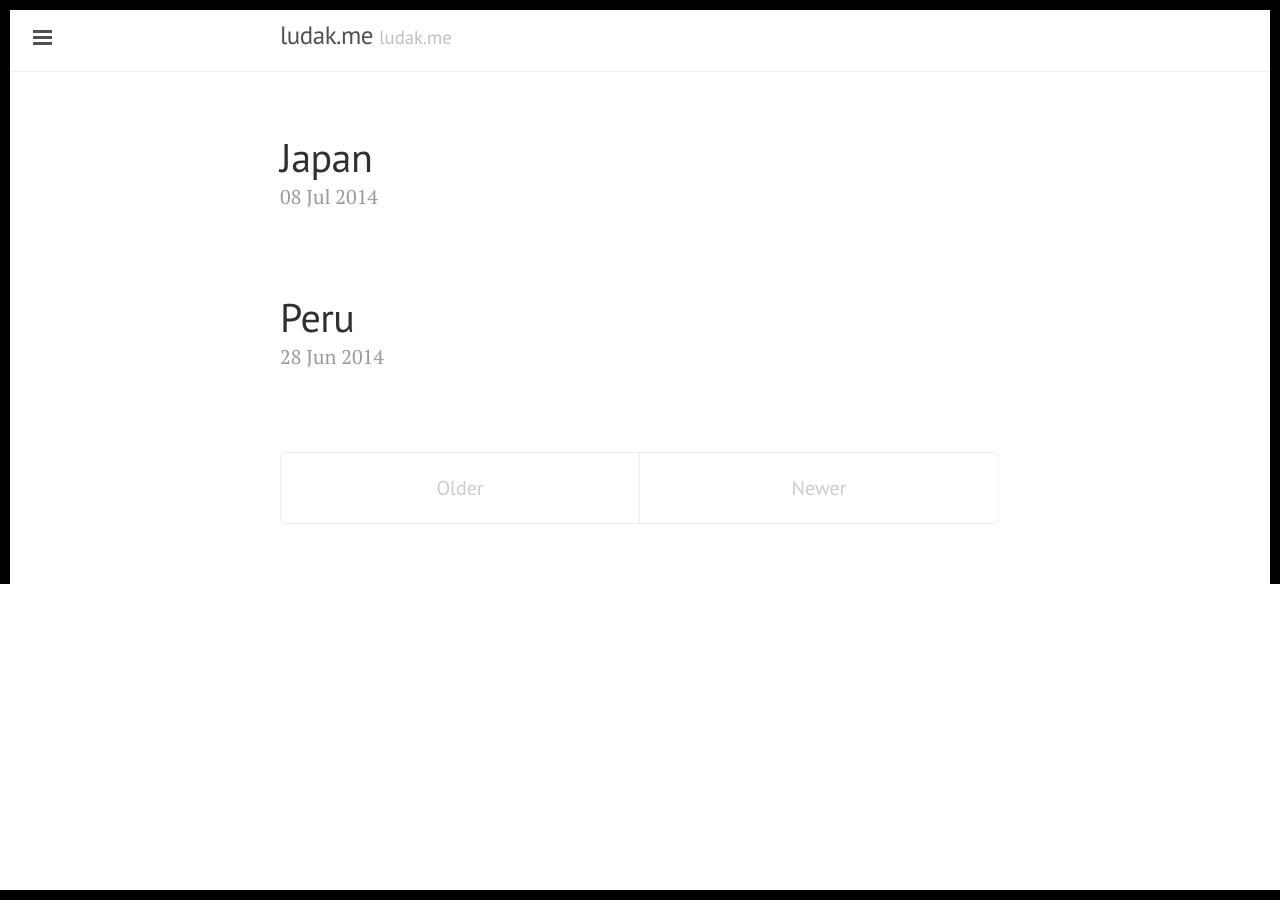
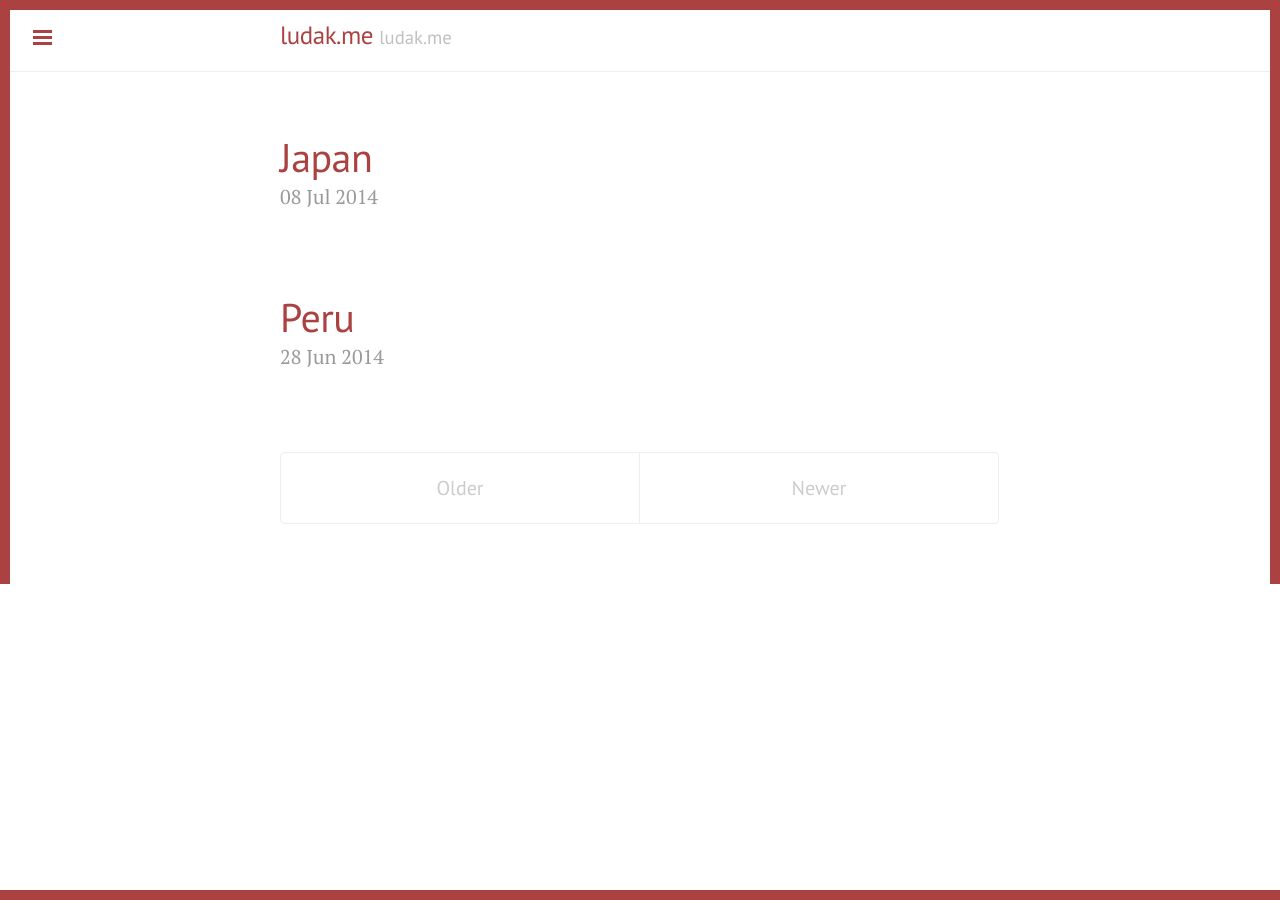
Before and after one commit to NareshPS/ludak.me, a Jekyll site: the page built from index.html, in a window 1280 px wide. Built offline with Jekyll 4.4.1, drawn with Linux system fonts in a browser that asks for light colours; Markdown is read by kramdown in place of the engine named in the settings; the list of posts is cut into pages by our own code.

Commit message:
Color changes

```diff
--- a/_layouts/default.html
+++ b/_layouts/default.html
@@ -3,7 +3,7 @@
 
   {% include head.html %}
 
-  <body>
+  <body class="theme-base-08">
 
     {% include sidebar.html %}
 
--- a/public/css/preferences.css
+++ b/public/css/preferences.css
@@ -2,7 +2,7 @@
   body:before, body:after {
       content: "";
       position: fixed;
-      background: #000000;
+      background: #ac4142;
       left: 0;
       right: 0;
       height: 10px;
@@ -17,8 +17,8 @@
   }
 
   body {
-      border-left: 10px solid black;
-      border-right: 10px solid black;
+      border-left: 10px solid #ac4142;
+      border-right: 10px solid #ac4142;
   }
 }
 
@@ -26,7 +26,8 @@
 }
 
 .storyImage {
-  border: 1px solid #558abb;
+  /*border: 1px solid #558abb;*/
+  border: 1px solid #ac4142;
 }
 
 .storyImage img {
```
